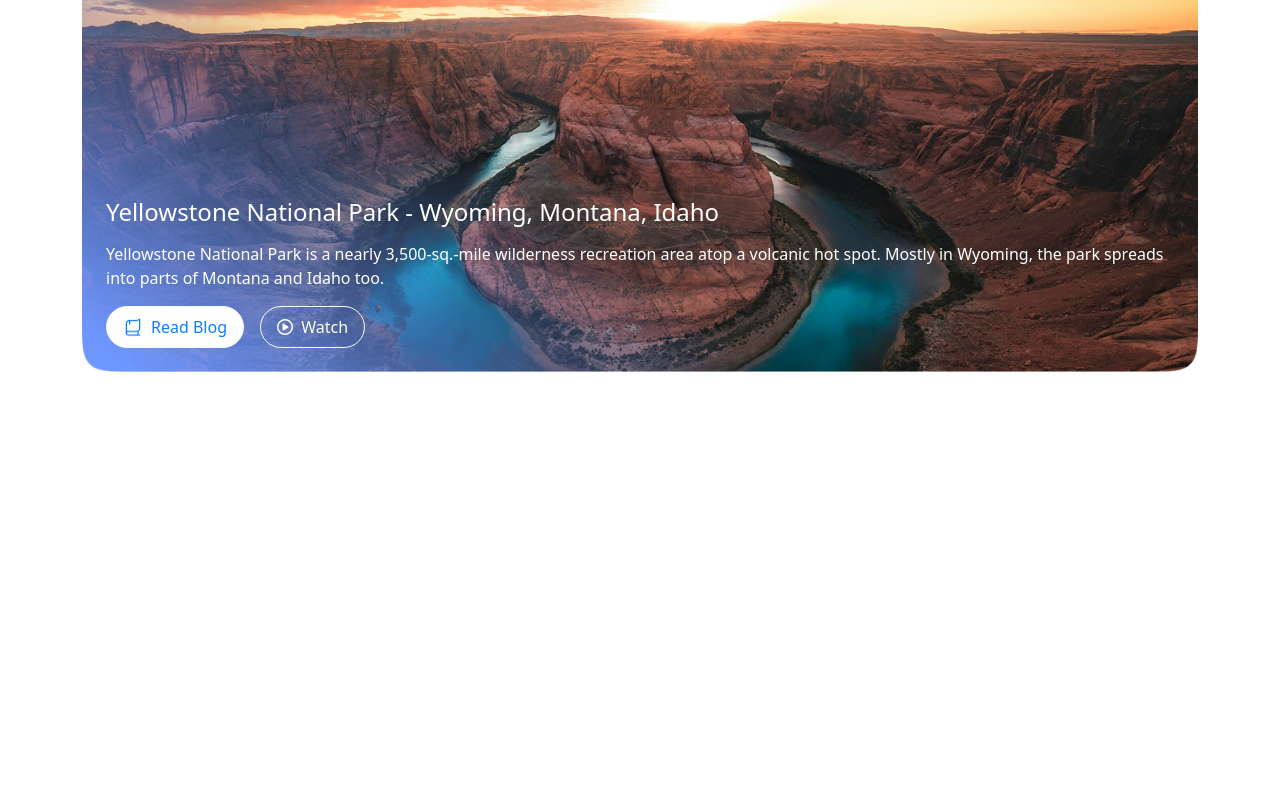
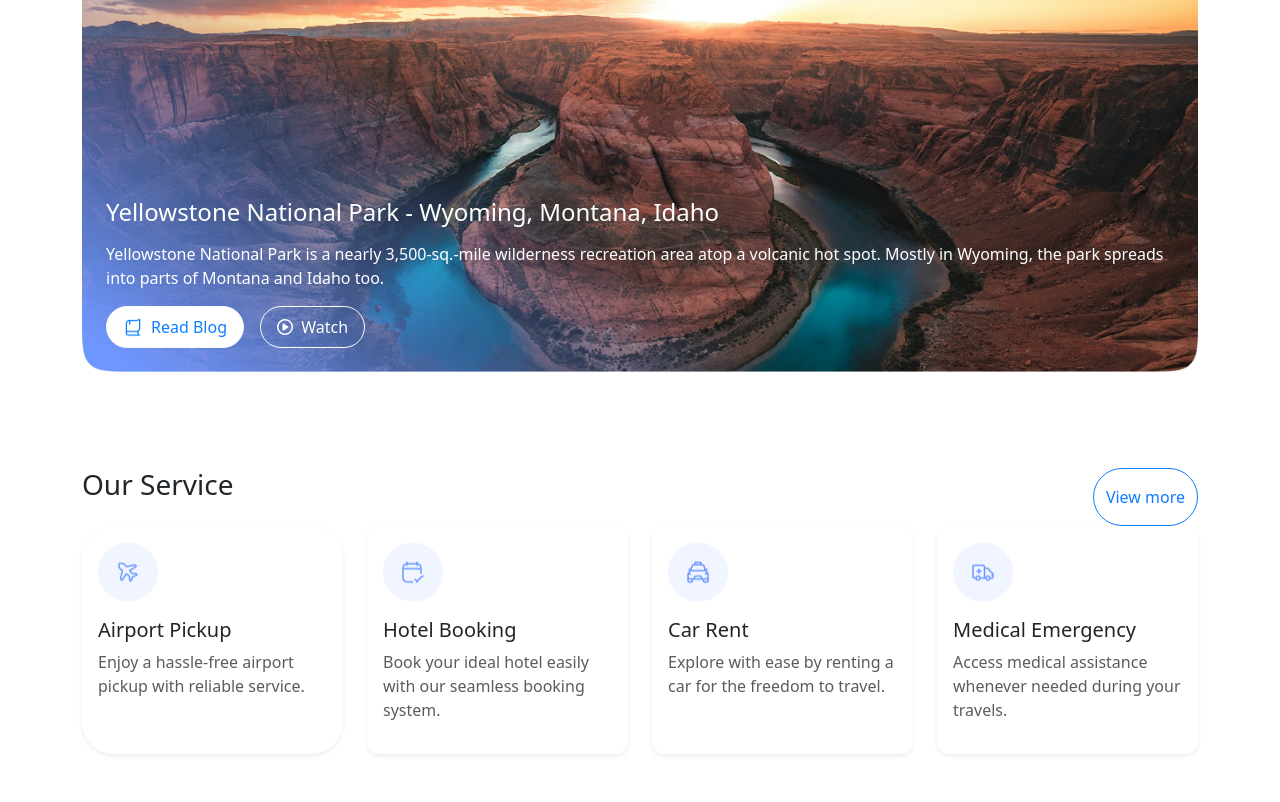
Before and after one commit to eman-2001-fep/Travel_landing_page, a website: page index.html in a window 1280 px wide. Shown: the part 1577-2379 px from the top of the page. Before the commit the page ends 1997 px from the top, so only its background shows below. Drawn offline with Linux system fonts and the light colour scheme.

Commit message:
add services section

```diff
--- a/index.html
+++ b/index.html
@@ -206,4 +206,43 @@
 </div>
 
     </section>
+    <!-- Services -->
+    <section class="container py-5 bg-transparent">
+        <div class="d-flex justify-content-between">
+            <h3 class="fw-medium text-dark mb-4">Our Service</h3>
+            <button class="btn btn-outline-primary rounded-pill ">View more</button>
+        </div>
+
+        <div class="row g-4 align-items-stretch">
+            <div class="col-md-3">
+                <div class="card border-0 shadow-sm p-3 rounded-5 text-left h-100 d-flex flex-column">
+                    <div class="icon mb-3"><img src="imags/icons/Frame_1.png" alt="icons" class="me-2" width="60" height="60"></div>
+                    <h5 class="fw-medium">Airport Pickup</h5>
+                    <p class="text-muted">Enjoy a hassle-free airport pickup with reliable service.</p>
+                </div>
+            </div>
+            <div class="col-md-3">
+                <div class="card border-0 shadow-sm p-3 text-left h-100 d-flex flex-column">
+                    <div class="icon mb-3"><img src="imags/icons/Frame_2.png" alt="icons" class="me-2" width="60" height="60"></div>
+                    <h5 class="fw-medium">Hotel Booking</h5>
+                    <p class="text-muted">Book your ideal hotel easily with our seamless booking system.</p>
+                </div>
+            </div>
+            <div class="col-md-3">
+                <div class="card border-0 shadow-sm p-3 text-left h-100 d-flex flex-column">
+                    <div class="icon mb-3"><img src="imags/icons/Frame_3.png" alt="icons" class="me-2" width="60" height="60"></div>
+                    <h5 class="fw-medium">Car Rent</h5>
+                    <p class="text-muted">Explore with ease by renting a car for the freedom to travel.</p>
+                </div>
+            </div>
+            <div class="col-md-3">
+                <div class="card border-0 shadow-sm p-3 text-left h-100 d-flex flex-column">
+                    <div class="icon mb-3"><img src="imags/icons/Frame_4.png" alt="icons" class="me-2" width="60" height="60"></div>
+                    <h5 class="fw-medium">Medical Emergency</h5>
+                    <p class="text-muted">Access medical assistance whenever needed during your travels.</p>
+                </div>
+            </div>
+        </div>
+    </section>
+
 </body>
```
